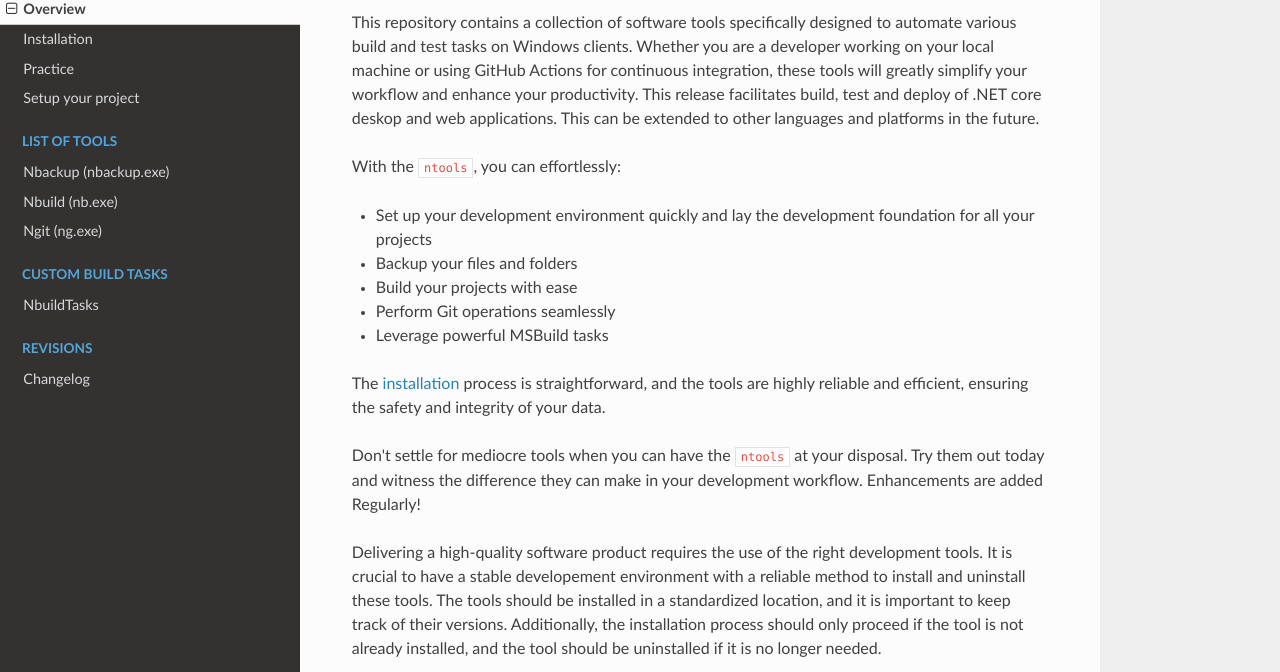
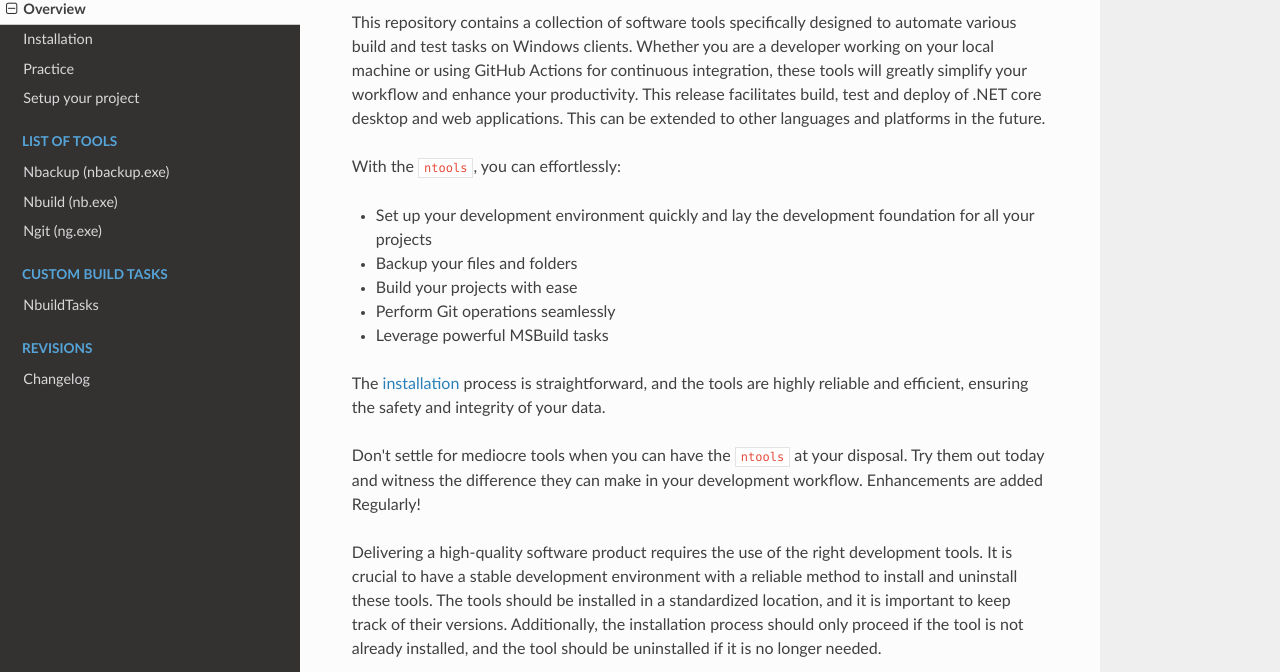
Before and after one commit to naz-hage/ntools, an MkDocs documentation site: the page built from docs/index.md, in a window 1280 px wide and 1258 px high. Shown: the part 144-816 px from the top of the window. Built offline with MkDocs 1.6.1, drawn with Linux system fonts in a browser that asks for light colours; nearby versions of some CDN libraries.

Commit message:
Fix spelling mistakes

```diff
--- a/docs/index.md
+++ b/docs/index.md
@@ -1,6 +1,6 @@
 ## Software Tools Collection
 
-This repository contains a collection of software tools specifically designed to automate various build and test tasks on Windows clients. Whether you are a developer working on your local machine or using GitHub Actions for continuous integration, these tools will greatly simplify your workflow and enhance your productivity.  This release facilitates build, test and deploy of .NET core deskop and web applications.  This can be extended to other languages and platforms in the future.
+This repository contains a collection of software tools specifically designed to automate various build and test tasks on Windows clients. Whether you are a developer working on your local machine or using GitHub Actions for continuous integration, these tools will greatly simplify your workflow and enhance your productivity.  This release facilitates build, test and deploy of .NET core desktop and web applications.  This can be extended to other languages and platforms in the future.
 
 With the `ntools`, you can effortlessly:
 
@@ -14,7 +14,7 @@
 
 Don't settle for mediocre tools when you can have the `ntools` at your disposal. Try them out today and witness the difference they can make in your development workflow. Enhancements are added Regularly!
 
-Delivering a high-quality software product requires the use of the right development tools. It is crucial to have a stable developement environment with a reliable method to install and uninstall these tools. The tools should be installed in a standardized location, and it is important to keep track of their versions. Additionally, the installation process should only proceed if the tool is not already installed, and the tool should be uninstalled if it is no longer needed.
+Delivering a high-quality software product requires the use of the right development tools. It is crucial to have a stable development environment with a reliable method to install and uninstall these tools. The tools should be installed in a standardized location, and it is important to keep track of their versions. Additionally, the installation process should only proceed if the tool is not already installed, and the tool should be uninstalled if it is no longer needed.
 
 - [How to install ntools](installation.md)
 - [Practice using ntools](usage.md)
```
Also changed, not shown: docs/installation.md (+1 -1 lines), docs/ntools/nbuild-targets.md (+1 -1 lines), docs/ntools/nbuild.md (+2 -2 lines), docs/ntools/nbuildtasks.md (+1 -1 lines), docs/setup.md (+2 -2 lines), 1 other file.
